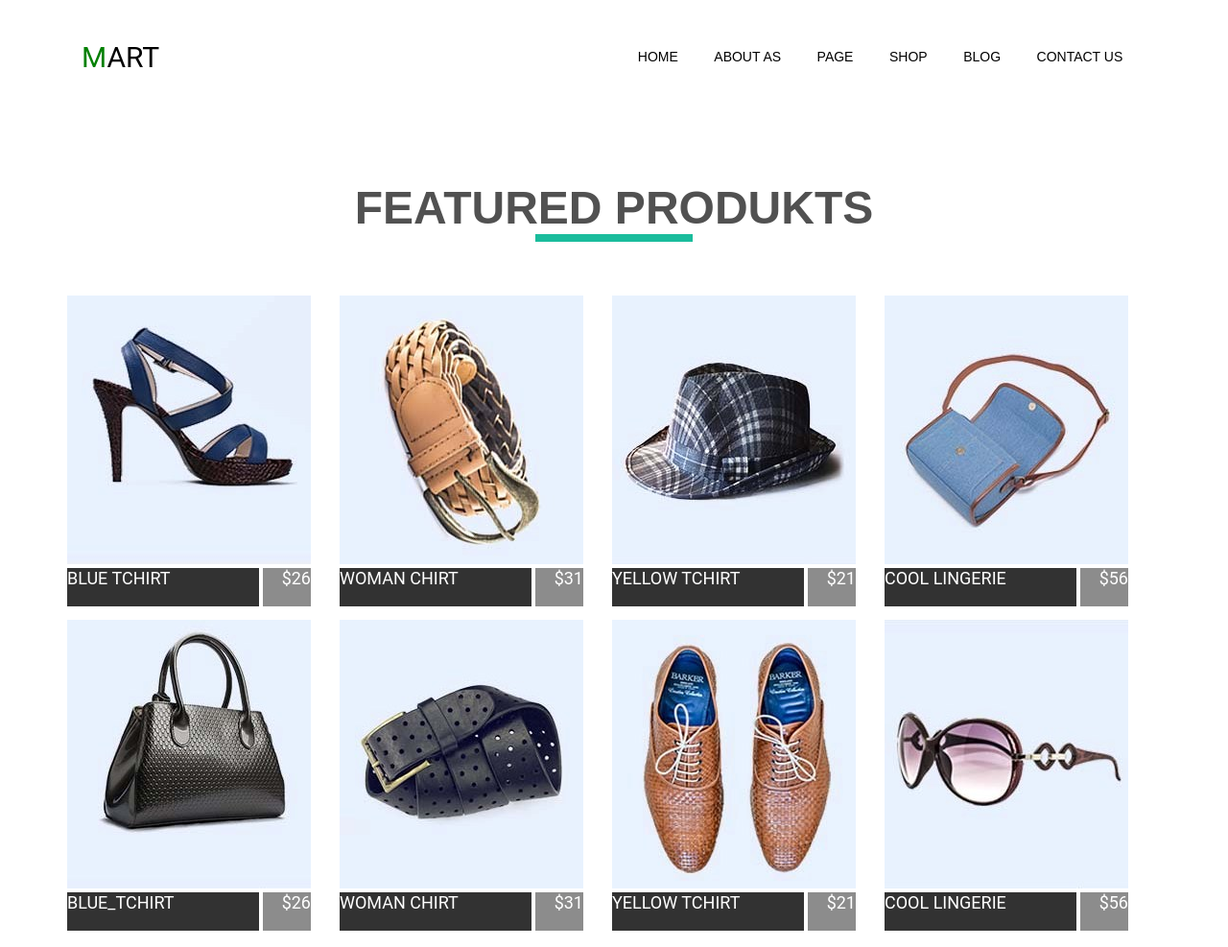
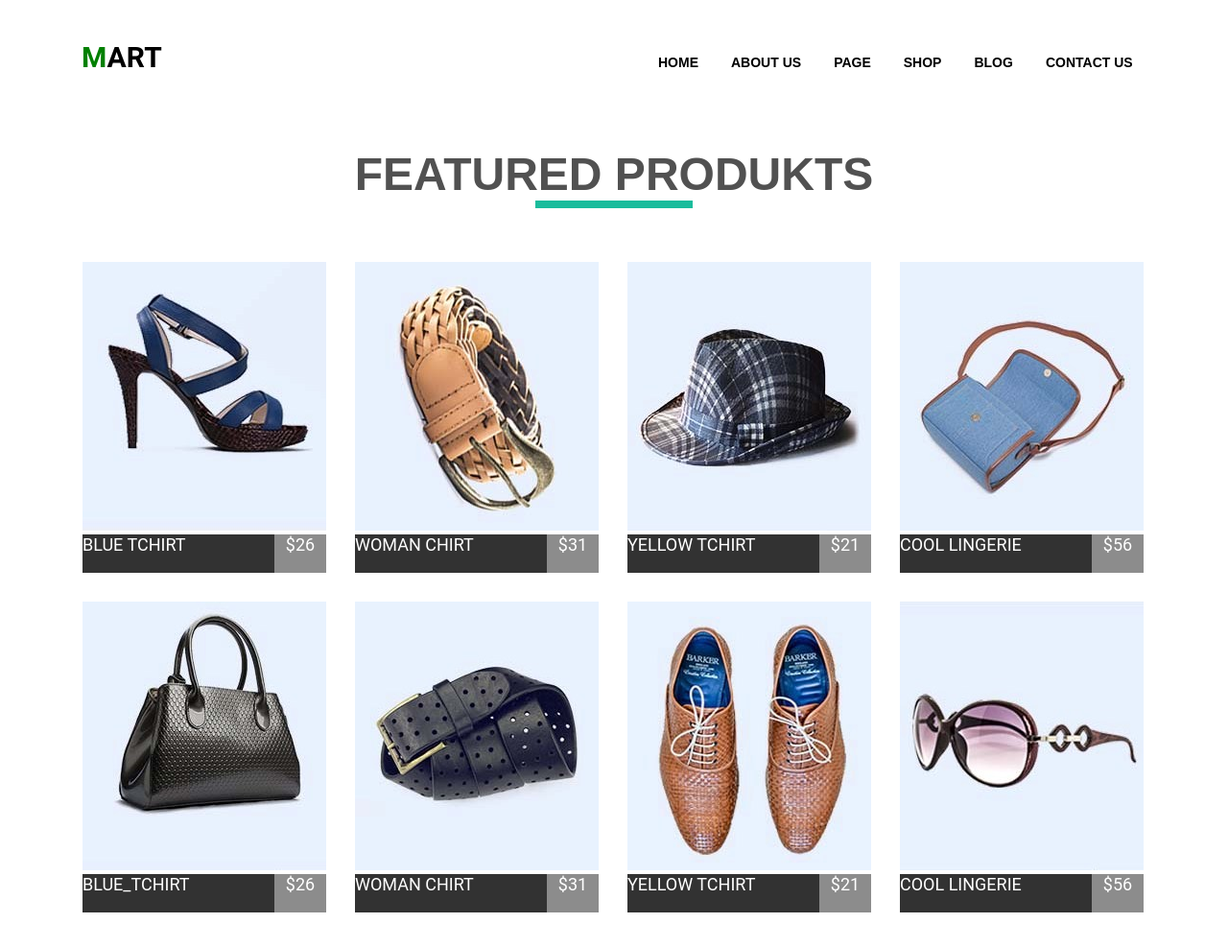
Before and after one commit to Romankhom/goit-fe-course, a plain HTML site: page html-css/module-4/index.html in a window 1280 px wide. Shown: the top 987 px of the page at 96% size. Drawn offline with Linux system fonts and the light colour scheme.

Commit message:
module-4

```diff
--- a/html-css/module-4/css/app.css
+++ b/html-css/module-4/css/app.css
@@ -2,6 +2,7 @@
     margin: 0;
     padding: 0;
 }
+
 
 .container{
     max-width: 1170px;
@@ -12,12 +13,11 @@
 .menu-section{
     padding: 42px 0;
     margin-bottom: 70px;
+
 }
 
-.menu-section nav {display: inline-block;
-}
-.home-logo{
-    vertical-align: middle;
+.home-logo {
+    display: block;
     text-decoration: none;
     text-transform: uppercase;
     list-style: none;
@@ -31,21 +31,22 @@
 .logo::first-letter{
     color: rgb(0, 128, 0);
 }
+.logo{
+    float: left;
+}
 
 .menu{
-    display: inline-block;
-    width: 1000px;
+    width: 505px;
     list-style: none;
     font-size: 14px;
-    vertical-align: middle;
-    margin: o;
+    margin-top: 15px;
+    margin-right: 34px;
     padding: 0;
-    text-align: right;
+    float: right;
 }
 
-.menu li {
-    display: inline-block;
-}
+
+
 
 .menu li:not(:last-child){
     margin-right: 34px;
@@ -56,11 +57,27 @@
     color: black;
     text-decoration: none;
     font-family: sans-serif;
+    font-weight: bold;
 }
 
-.menu-item:first-child{
-    color: green;
+.menu li {
+    float: left;
 }
+.menu-item-link{
+    display: block;
+}
+
+.menu-item-link:hover{
+    color: green
+}
+
+.clearfix::after{
+    display: table;
+    content: '';
+    clear: both;
+}
+
+
 
 .title {
     color: black;
@@ -81,28 +98,19 @@
       margin: 0 auto 56px;
 }
 
-.galery div{
-    max-width: 254px;
-
+.galery {
+    max-width: 1136px;
+    margin-left: 31px;
 }
 
-.galery{
-    margin-left: 15px;
-}
-
-.product p{
-    display: inline-block;
+.product{
+    width: 254px;
     font-family: roboto;
     font-size: 18px;
-    color: white;
+    color:rgb(255, 255, 255);
     text-transform: uppercase;
-    margin-bottom: 14px;
-
-
-}
-
-.product :hover + p{
-    background-color: rgb(26, 188, 156);
+    margin-bottom: 30px;
+    text-decoration: none;
 }
 
 .name{
@@ -110,26 +118,35 @@
     width: 200px; height: 40px;
 
 }
+.name,.price{
+    float: left;
+}
+
 
 .price{
     background-color: rgb(140,140,140);
-    width: 50px; height: 40px;
-    text-align: right;
+    width: 54px; height: 40px;
+    text-align: center;
+
 }
 
 .product{
     float: left;
     margin-right: 30px;
 }
-
+.product:hover > p{
+    background-color: rgb(26, 188, 156);
+}
 .clearfix::after {
     content: "";
     display: table;
     clear: both;
 }
+
 .product:nth-of-type(n+5){
     margin-bottom: 106px;
 }
+
 
 .news {
     font-family: 'Courier New', Courier, monospace;
@@ -151,6 +168,10 @@
       margin:  0 auto 80px;
 }
 
+.blog{
+    margin-left: 15px;
+}
+
 .blog div{
     max-width: 350px;
 }
@@ -163,13 +184,13 @@
 .header{
     font-size: 18px;
     color: rgb(142, 140, 140);
-    padding: 15px 0;
+    margin-bottom: 16px;
 }
 
 .some_text{
     font-size: 14px;
     color: rgb(164, 163, 163);
-    margin-bottom: 18px;
+    margin-bottom: 40px;
 }
 
 .header::after{
@@ -181,14 +202,14 @@
     margin: 15px 0 30px;
 }
 
-button{
-    display: block;
-    width: 160px;
-    height: 60px;
-    font-family: sans-serif;
-    color: rgb(255, 255, 255);
-    background-color: rgb(78, 198, 171);
-    border-radius: 5px;
+.button{
+background-color: rgb(78, 198, 171);
+padding: 20px 47px;
+border-radius: 5px;
+font-family:sans-serif;
+color: rgb(255, 255, 255);
+text-decoration: none;
+
 }
 .topic{
     float: left;
--- a/html-css/module-4/index.html
+++ b/html-css/module-4/index.html
@@ -10,16 +10,17 @@
 <body>
     <div class="container">
         <header class="menu-section">
-            <nav class="logo">
-                <a href="#" class="home-logo">mart</a>
-            </nav>
             <nav class="navigation">
-                <ul class="menu">
+            <h1 class="logo clearfix">
+                <a href="#" class="home-logo ">mart</a>
+            </h1>
+
+                <ul class="menu ">
                     <li class="menu-item">
                       <a href="#" class="menu-item-link">home</a>
                     </li>
                     <li class="menu-item">
-                      <a href="#" class="menu-item-link">about as</a>
+                      <a href="#" class="menu-item-link">about us</a>
                     </li>
                     <li class="menu-item">
                       <a href="#" class="menu-item-link">page</a>
@@ -38,56 +39,58 @@
         </header>
 
         <main>
+            <section>
             <div>
                 <h2 class="title">
                     featured produkts
                 </h2>
             </div>
 
-            <div class="galery">
-                <div class="product">
+            <ul class="galery clearfix">
+                <li class="product">
                     <img src="images/article/blue_tchirt.jpg" alt="woman shues" width="254" height="280">
                     <p class="name">blue tchirt</p>
                     <p class="price">$26</p>
-                </div>
-                <div class="product">
+                </li>
+                <li class="product">
                     <img src="images/article/woman_chirt.jpg" alt="belt" width="254" height="280">
                     <p class="name">woman chirt</p>
                     <p class="price">$31</p>
-                </div>
-                <div class="product">
+                </li>
+                <li class="product">
                     <img src="images/article/man_hat.jpg" alt="man_hat" width="254" height="280">
                     <p class="name">yellow tchirt</p>
                     <p class="price">$21</p>
-                </div>
-                <div class="product">
+                </li>
+                <li class="product">
                     <img src="images/article/woman_bag.jpg" alt="bag" width="254" height="280">
                     <p class="name">cool lingerie</p>
                     <p class="price">$56</p>
-                </div>
-                <div class="product">
+                </li>
+                <li class="product">
                     <img src="images/article/black_bag.jpg" alt="woman bag" width="254" height="280">
                     <p class="name">blue_tchirt</p>
                     <p class="price">$26</p>
-                </div>
-                <div class="product">
+                </li>
+                <li class="product">
                     <img src="images/article/woman_belt.jpg" alt="woman balt" width="254" height="280">
                     <p class="name">woman chirt</p>
                     <p class="price">$31</p>
-                </div>
-                <div class="product">
+                </li>
+                <li class="product">
                     <img src="images/article/man_shues.jpg" alt="man shues" width="254" height="280">
                     <p class="name">yellow tchirt</p>
                     <p class="price">$21</p>
-                </div>
-                <div class="product">
+                </li>
+                <li class="product">
                     <img src="images/article/sunglasses.jpg" alt="sunglasses" width="254" height="280">
                     <p class="name">cool lingerie</p>
                     <p class="price">$56</p>
-                </div>
-            </div>
+                </li>
+            </ul>
+            </section>
 
-
+            <section>
                 <h2 class="news">
                      latest news
                 </h2>
@@ -96,22 +99,22 @@
                     <img src="images/news/news_1.jpg" alt="map" width="350" height="262">
                     <p class="header">Lorem ipsum dolor sit amet consectetur adipisicing elit. Quae, distinctio.</p>
                     <p class="some_text">Lorem ipsum dolor sit amet, consectetur adipisicing elit. Officia reiciendis, architecto voluptates impedit illo voluptatum consequuntur amet. Hic culpa vel rerum, excepturi blanditiis quod aperiam sapiente architecto eum similique.</p>
-                    <button>Read More</button>
+                    <a href="#" class="button">Load More</a>
                 </div>
                 <div class="topic">
                     <img src="images/news/news_2.jpg" alt="two woman" width="350" height="262">
                     <p class="header">Lorem ipsum dolor sit amet consectetur adipisicing elit. Quae, distinctio.</p>
                     <p class="some_text">Lorem ipsum dolor sit amet, consectetur adipisicing elit. Officia reiciendis, architecto voluptates impedit illo voluptatum consequuntur amet. Hic culpa vel rerum, excepturi blanditiis quod aperiam sapiente architecto eum similique.</p>
-                    <button>Read More</button>
+                    <a href="#" class="button">Load More</a>
                 </div>
                 <div class="topic">
                     <img src="images/news/news_3.jpg" alt="bus" width="350" height="262">
                     <p class="header">Lorem ipsum dolor sit amet consectetur adipisicing elit. Quae, distinctio.</p>
                     <p class="some_text">Lorem ipsum dolor sit amet, consectetur adipisicing elit. Officia reiciendis, architecto voluptates impedit illo voluptatum consequuntur amet. Hic culpa vel rerum, excepturi blanditiis quod aperiam sapiente architecto eum similique.</p>
-                    <button>Read More</button>
+                    <a href="#" class="button">Load More</a>
                 </div>
             </div>
-
+            </section>
 
         </main>
     </div>
```
